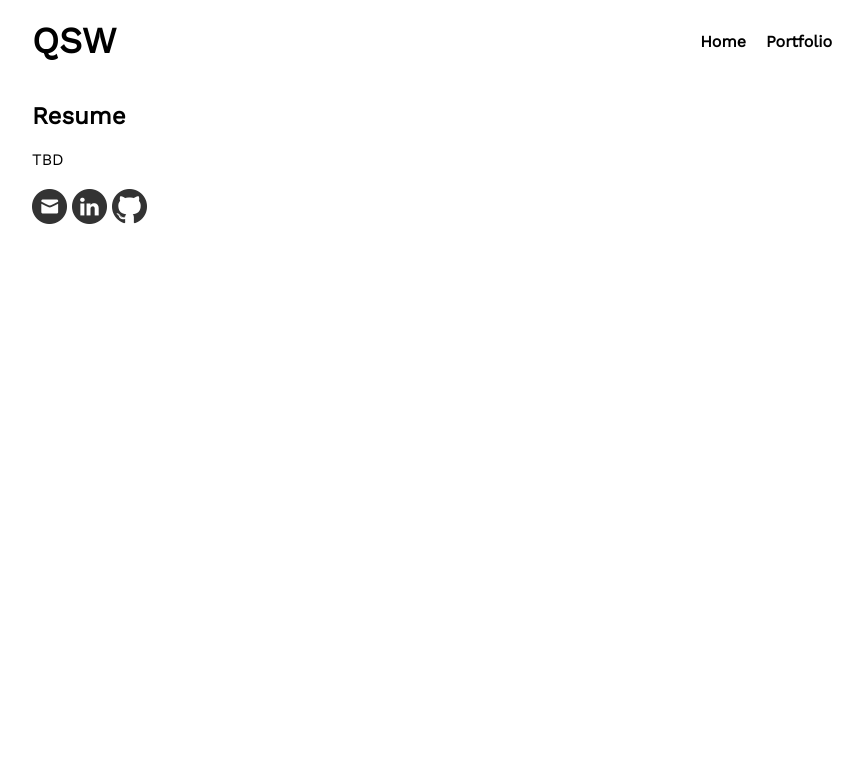
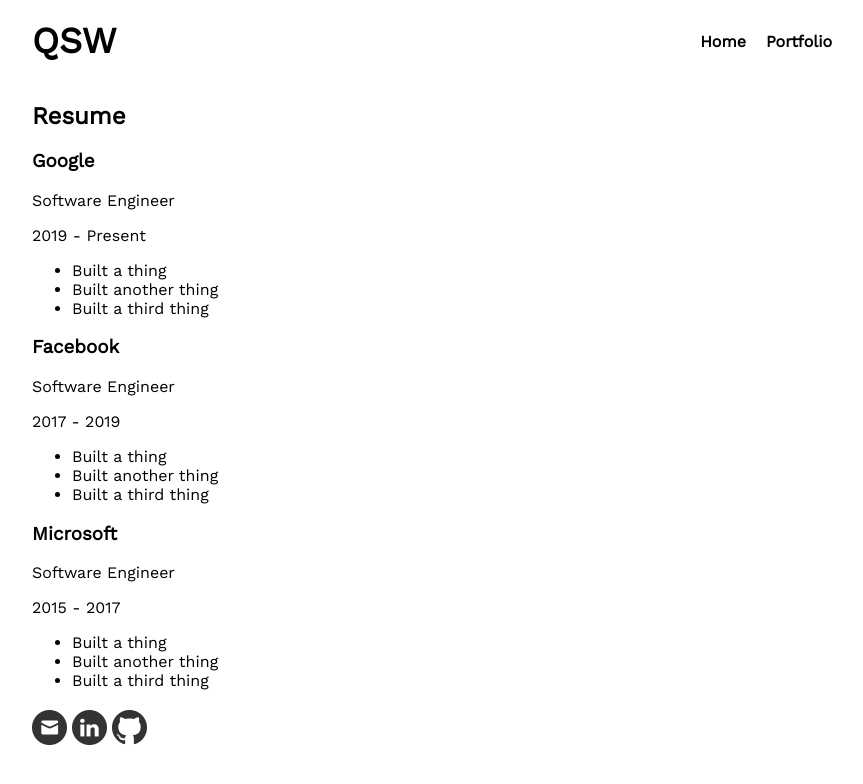
Before and after one commit to qsweber/personal-site, a React (Create React App) app: page /resume in a window 1280 px wide. Shown: the top 784 px of the page, without its empty margins (208-1071 px from the left). Built offline with nearby package versions, Linux system fonts and the light colour scheme.

Commit message:
fill in resume

```diff
--- /dev/null
+++ b/src/lib/resume.ts
@@ -0,0 +1,39 @@
+export interface Job {
+  dateRange: string;
+  title: string;
+  company: string;
+  accomplishments: string[];
+}
+
+export const RESUME: Job[] = [
+  {
+    dateRange: "2019 - Present",
+    title: "Software Engineer",
+    company: "Google",
+    accomplishments: [
+      "Built a thing",
+      "Built another thing",
+      "Built a third thing",
+    ],
+  },
+  {
+    dateRange: "2017 - 2019",
+    title: "Software Engineer",
+    company: "Facebook",
+    accomplishments: [
+      "Built a thing",
+      "Built another thing",
+      "Built a third thing",
+    ],
+  },
+  {
+    dateRange: "2015 - 2017",
+    title: "Software Engineer",
+    company: "Microsoft",
+    accomplishments: [
+      "Built a thing",
+      "Built another thing",
+      "Built a third thing",
+    ],
+  },
+];
--- a/src/pages/Resume.tsx
+++ b/src/pages/Resume.tsx
@@ -1,6 +1,24 @@
+import { FunctionComponent } from "react";
+import { Job, RESUME } from "../lib/resume";
+
+export const Jobb: FunctionComponent<{ job: Job }> = ({ job }) => (
+  <div>
+    <h3>{job.company}</h3>
+    <p>{job.title}</p>
+    <p>{job.dateRange}</p>
+    <ul>
+      {job.accomplishments.map((accomplishment) => (
+        <li>{accomplishment}</li>
+      ))}
+    </ul>
+  </div>
+);
+
 export const Resume = () => (
   <div>
     <h2>Resume</h2>
-    <p>TBD</p>
+    {RESUME.map((job) => (
+      <Jobb job={job} />
+    ))}
   </div>
 );
```
